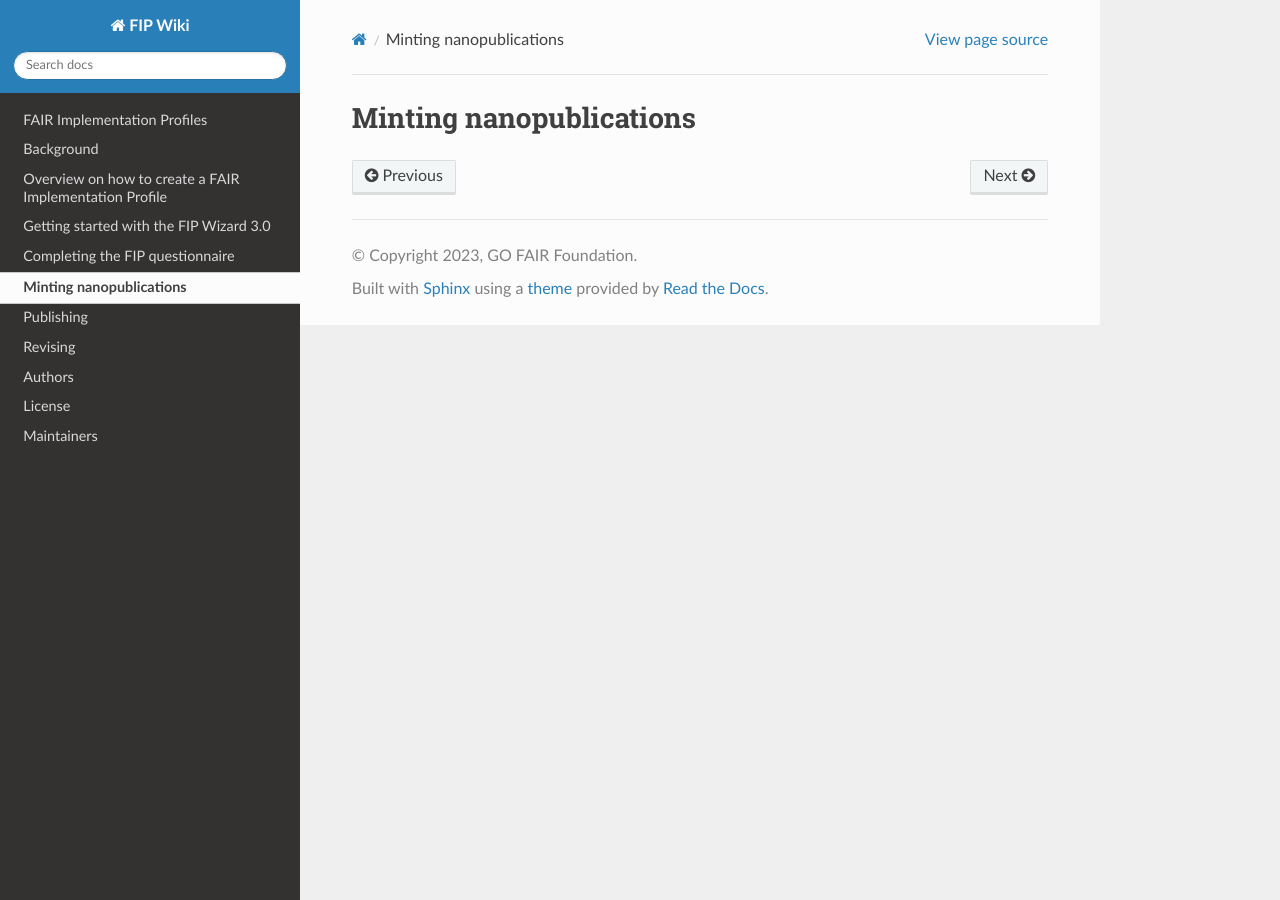
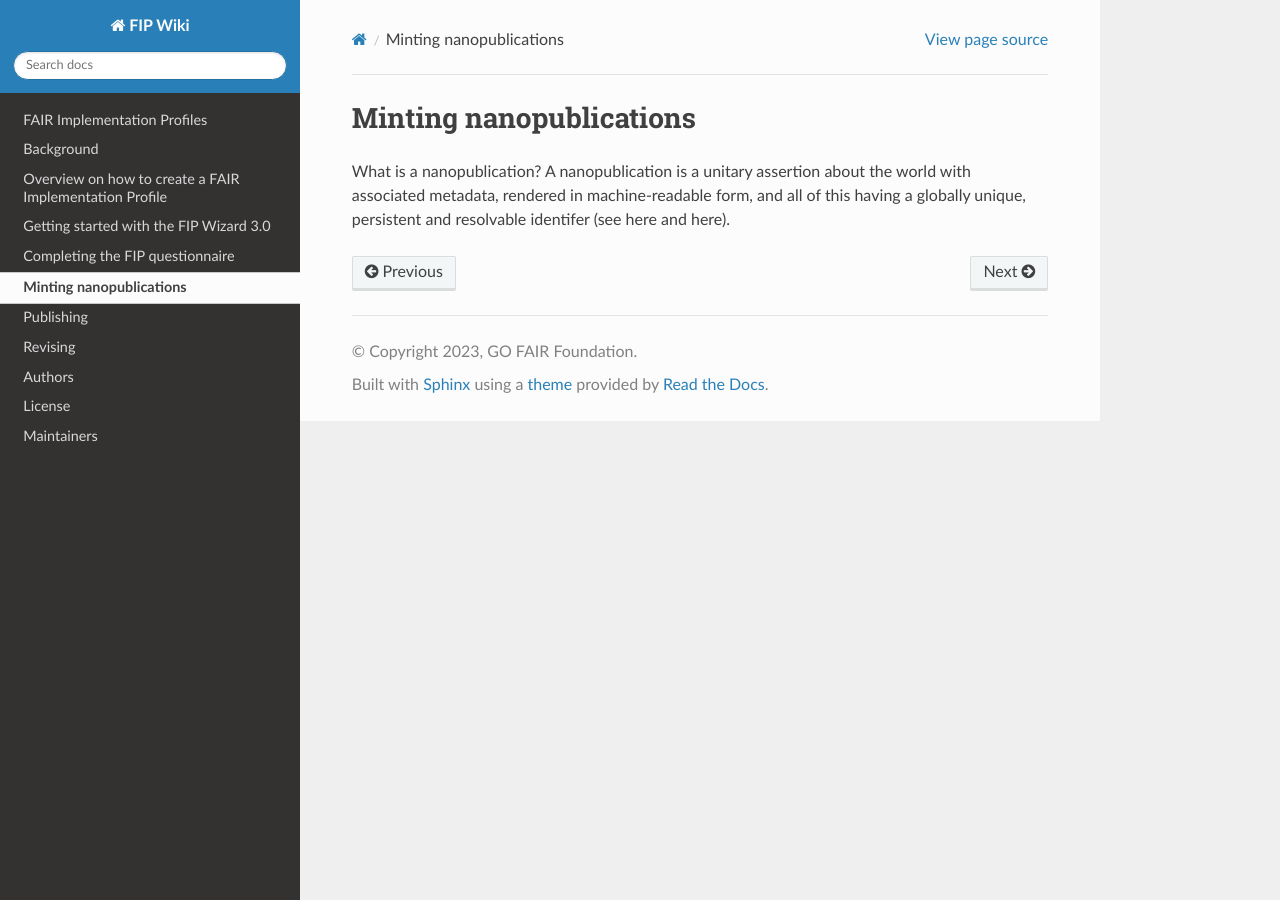
Before and after one commit to gofair-foundation/fip, a Sphinx documentation site: the page built from docs/MintingNanopublications.md, in a window 1280 px wide. Built offline with Sphinx 7.4.7 and the Read the Docs theme 2.0.0, drawn with Linux system fonts in a browser that asks for light colours.

Commit message:
Update MintingNanopublications.md

```diff
--- a/docs/MintingNanopublications.md
+++ b/docs/MintingNanopublications.md
@@ -1 +1,4 @@
 # Minting nanopublications
+
+What is a nanopublication?
+A nanopublication is a unitary assertion about the world with associated metadata, rendered in machine-readable form, and all of this having a globally unique, persistent and resolvable identifer (see here and here).
```
